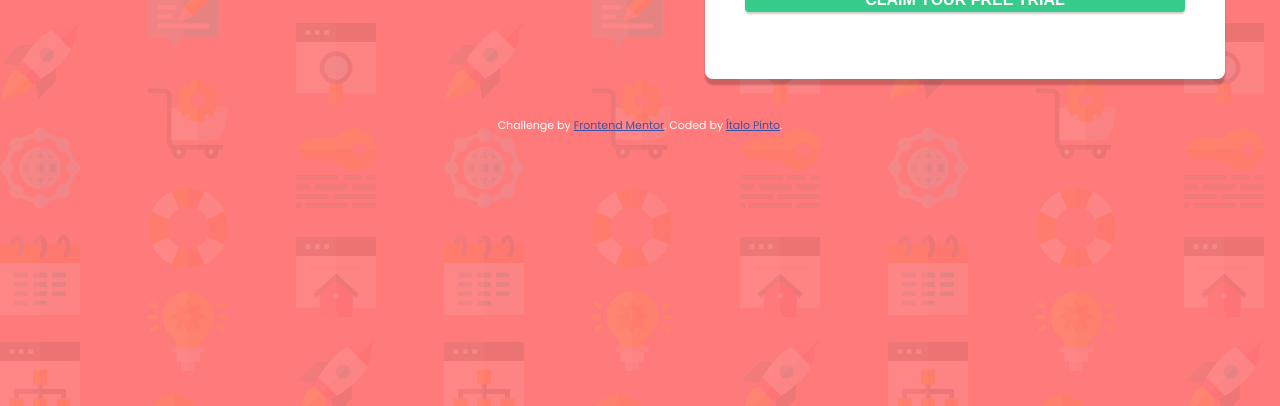
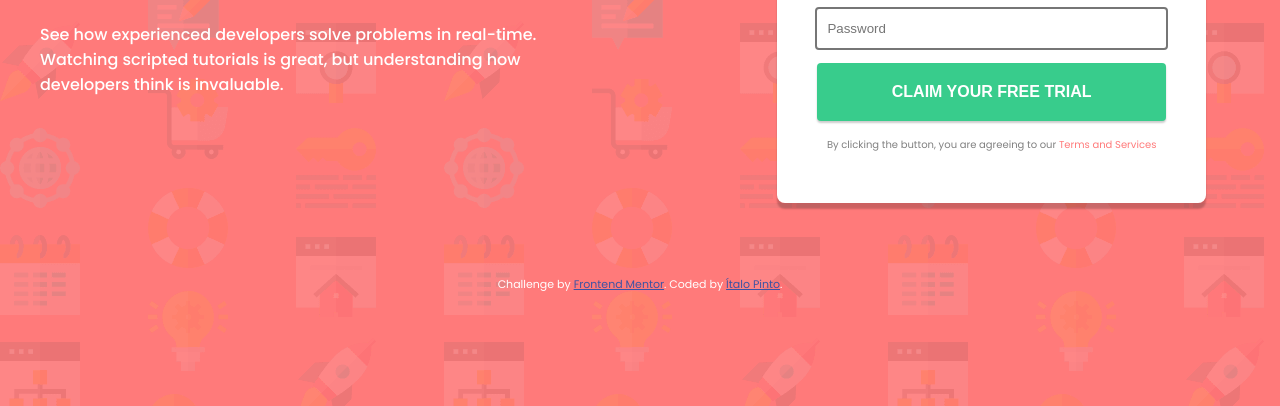
Before and after one commit to italopinto/landing-page-challenge, a plain HTML site: page index.html in a window 1280 px wide. Shown: the part 394-800 px from the top of the page. Drawn offline with Linux system fonts and the light colour scheme; files whose address does not match are found by name.

Commit message:
fix: Button submit style and minors ui fixs - added e.preventdefault to prevent the page to reload after a click on the submit button

```diff
--- a/index.html
+++ b/index.html
@@ -16,10 +16,16 @@
 
   <!-- Feel free to remove these styles or customise in your own stylesheet 👍 -->
   <style>
-    .attribution { font-size: 11px; text-align: center; }
+    .attribution { font-size: 11px; text-align: center; margin-top: 70px;}
     .attribution a { color: hsl(228, 45%, 44%); }
 
   </style>
+  <script>
+    function sendForm(event) {
+      event.preventDefault();
+      /* TODO: Deal with the data from the form */
+    }
+  </script>
 </head>
 <body>
 
@@ -39,8 +45,8 @@
         <input type="text" placeholder="Last name">
         <input type="text" placeholder="Email Address">
         <input type="password" placeholder="Password">
-        <input type="submit" value="CLAIM YOUR FREE TRIAL">
-        <small>By clicking the button, you are agreeing to our Terms and Services</small>
+        <input type="submit" value="CLAIM YOUR FREE TRIAL" onclick="sendForm(event)">
+        <p class="agreement">By clicking the button, you are agreeing to our <span class="terms">Terms and Services</span></p>
       </fieldset>
     </form>
 
--- a/public/css/index.css
+++ b/public/css/index.css
@@ -1,5 +1,6 @@
 body {
   margin: 0;
+  margin-top: 100px;
   padding: 0;
   background-image: url("..//images/bg-intro-desktop.png");
   background-color: hsl(0, 100%, 74%);
@@ -43,7 +44,7 @@ form {
 
 .anounce {
   background-color: #59429d;
-  padding: 20px 94px;
+  padding: 20px 53px;
   border-radius: 10px;
   margin-bottom: 20px;
   box-shadow: 0px 6px 2px rgba(0,0,0,0.2);
@@ -62,7 +63,7 @@ fieldset {
 }
 
 input {
-  width: 100%;
+  width: 94%;
   border-radius: 4px;
   margin: 0.4rem;
   padding: 12px 10px;
@@ -73,14 +74,24 @@ input[type=submit] {
   width: 100%;
   border: none;
   background-color: hsl(154, 59%, 51%);
-  padding: 0.2em 0.6em;
   box-shadow: 0px 2px 2px rgba(0,0,0,0.2);
   font-size: medium;
   font-weight: bolder;
   color: white;
   cursor: pointer;
+  padding: 20px 60px;
 }
 
+.agreement {
+  color: grey;
+  font-size: x-small;
+  font-weight: 400;
+  margin: 10px 10px;
+}
+
+.terms {
+  color: hsl(0, 100%, 74%);
+}
 /* Elemento de classe "botao" com o estado da pseudoclasse "hover" */
 /* button:hover {
   background: #CCBBFF;
```
